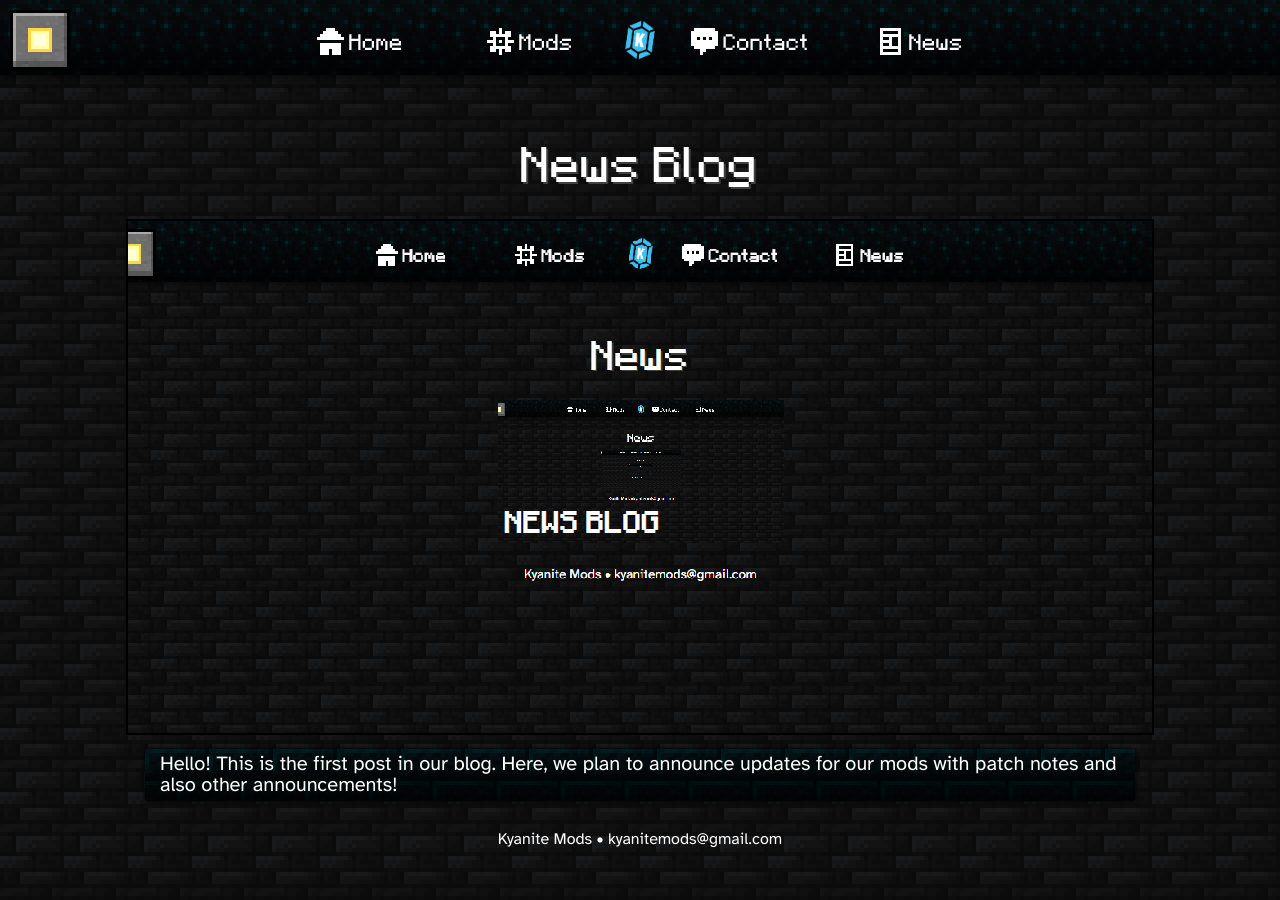
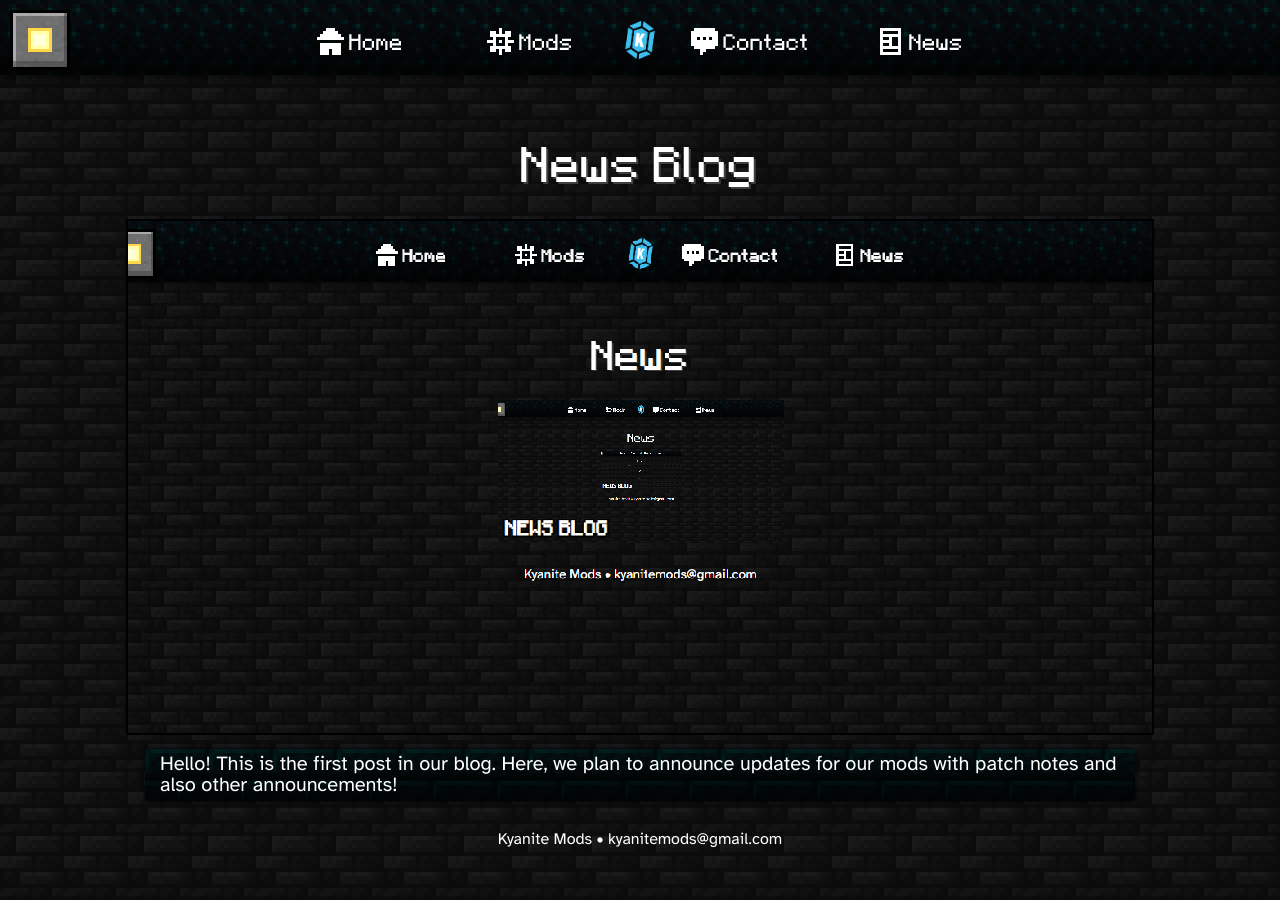
Before and after one commit to KyaniteMods/KyaniteMods.github.io, a Jekyll site: the page built from _posts/2022-09-26-news-blog-announcement.markdown, in a window 1280 px wide. Built offline with Jekyll 4.4.1, drawn with Linux system fonts in a browser that asks for light colours; nearby versions of some CDN libraries; some web fonts are replaced.

Commit message:
updated image

```diff
--- a/_posts/2022-09-26-news-blog-announcement.markdown
+++ b/_posts/2022-09-26-news-blog-announcement.markdown
@@ -3,7 +3,7 @@ layout: post
 title:  "News Blog"
 permalink: /post/news-blog-announcement
 
-header-image: /assets/post-images/news_blog_announcement.png
+header-image: /assets/post-images/news_blog_announcement_new.png
 
 main-text: "Hello! This is the first post in our blog. Here, we plan to announce updates for our mods with patch notes and also other announcements!"
 ---
```
Also changed, not shown: assets/post-images/news_blog_announcement_new.png (added).
